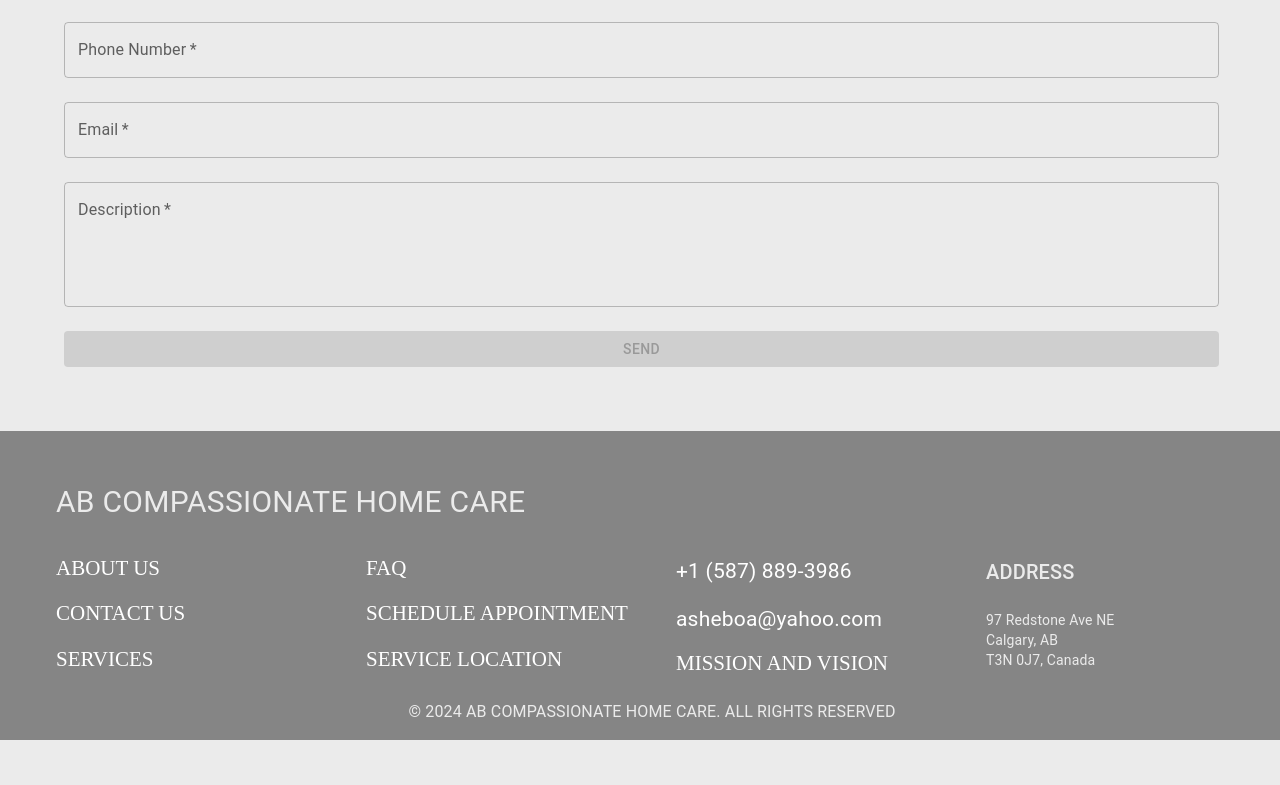
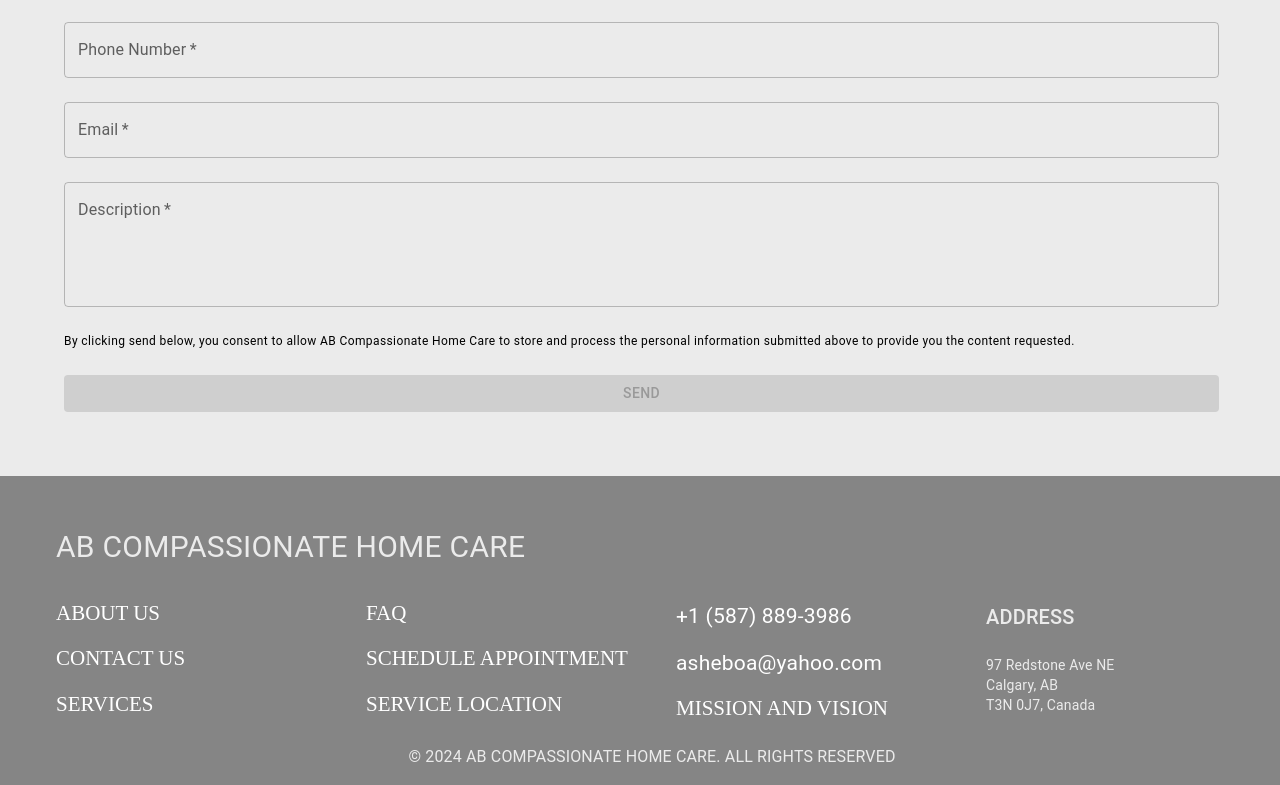
Before and after one commit to Saurabh0825/abiy-home-care, a Next.js app: page / in a window 1280 px wide. Shown: the part 2701-3486 px from the top of the page. Before the commit the page ends 3441 px from the top, so only its background shows below. Built offline with nearby package versions, Linux system fonts and the light colour scheme; what @mui/material-nextjs would draw is missing.

Commit message:
users consent added

```diff
--- a/src/app/contactus/page.tsx
+++ b/src/app/contactus/page.tsx
@@ -85,6 +85,9 @@ const ContactUs = () => {
                             <TextField fullWidth label="Description" id="message" multiline minRows={4} onChange={(e) => setMessage(e.target.value)} required />
                         </Box>
                         <Box sx={{ width: '98%' }} paddingBottom={3}>
+                            <Typography variant='caption'>By clicking send below, you consent to allow AB Compassionate Home Care to store and process the personal information submitted above to provide you the content requested.</Typography>
+                        </Box>
+                        <Box sx={{ width: '98%' }} paddingBottom={3}>
                         {!clicked ?
                         <Button type='submit' fullWidth sx={{ height: "20%" }} variant="contained" disabled={!email || !email || !email || !message}>Send</Button>
                         : <Box display='flex' justifyContent='center'> <CircularProgress /></Box>}
--- a/src/components/Home/HomeCotact.tsx
+++ b/src/components/Home/HomeCotact.tsx
@@ -54,6 +54,9 @@ const HomeContact = () => {
                     <Box sx={{ width: '95%' }} paddingBottom={3}>
                         <TextField fullWidth label="Description" id="message" multiline minRows={4} onChange={(e) => setMessage(e.target.value)} required/>
                     </Box>
+                    <Box sx={{ width: '98%' }} paddingBottom={3}>
+                            <Typography variant='caption'>By clicking send below, you consent to allow AB Compassionate Home Care to store and process the personal information submitted above to provide you the content requested.</Typography>
+                        </Box>
                     <Box sx={{ width: '95%' }} paddingBottom={3}>
                         {!clicked ?
                         <Button type='submit' fullWidth sx={{ height: "20%" }} variant="contained" disabled={!email || !email || !email || !message}>Send</Button>
```
